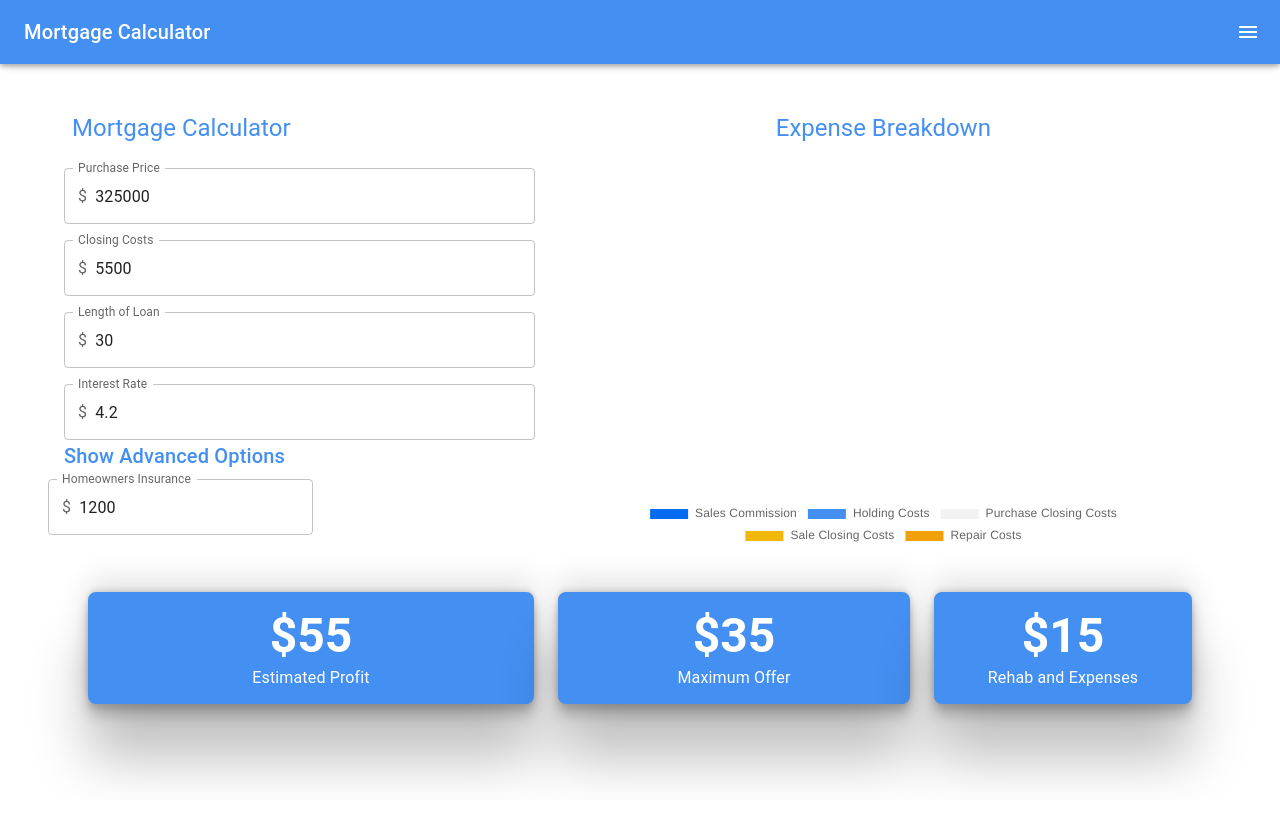
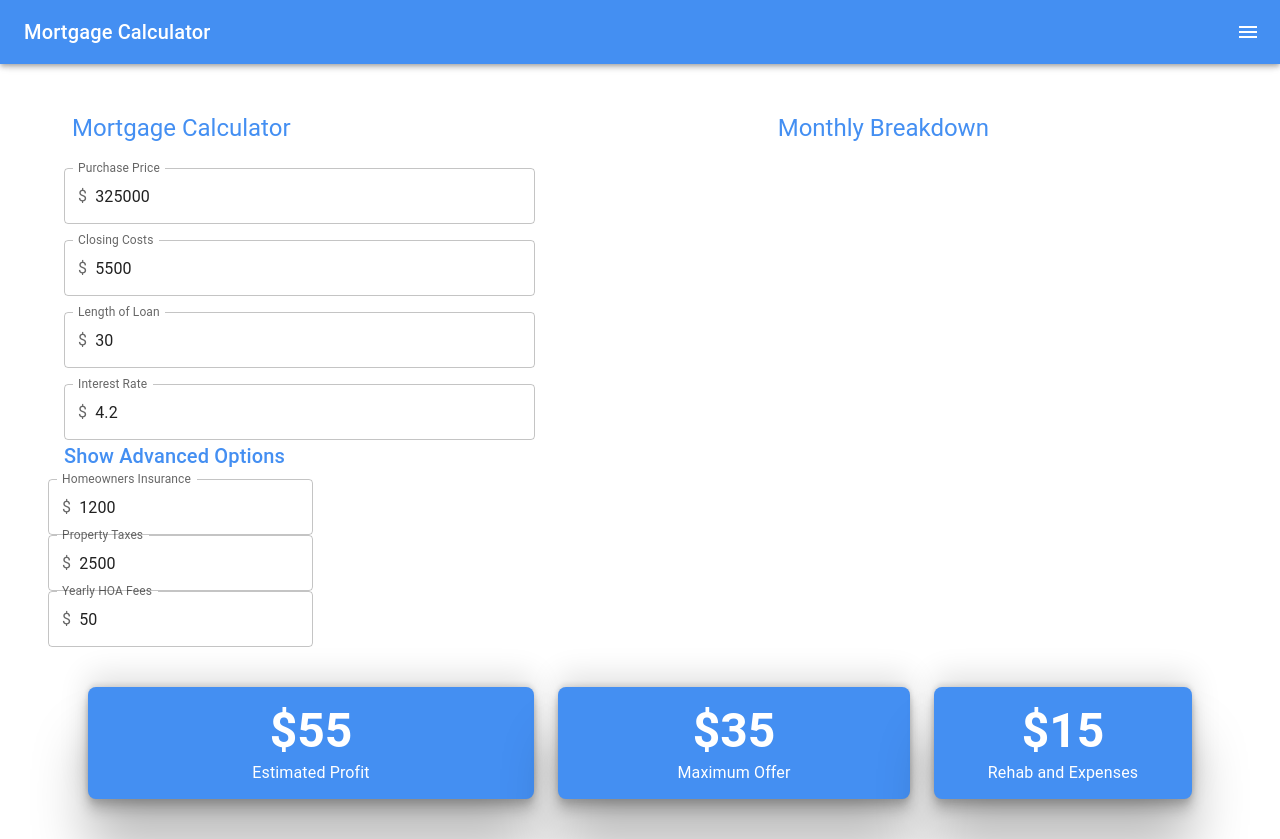
Before and after one commit to ryanevans253/react-calculators, a React (Create React App) app: page / in a window 1280 px wide. Before the commit the page ends 800 px from the top, so only its background shows below. Built offline with nearby package versions, Linux system fonts and the light colour scheme.

Commit message:
advanced options toggle

```diff
--- a/src/Mortgage.js
+++ b/src/Mortgage.js
@@ -25,24 +25,7 @@ function Mortgage() {
     setMonthlyMortgage(+purchasePrice * (+interestRate / 100 + 1));
   }, []);
 
-  //potential type conversion bug here
-  // useEffect(() => {
-  //   setRehabAndExpenses(
-  //     +closingCosts +
-  //       +salesClosing +
-  //       (+arv * +commissions) / 100 +
-  //       +repair +
-  //       +holdingCost * holdingTime
-  //   );
-  // }, [
-  //   closingCosts,
-  //   salesClosing,
-  //   arv,
-  //   commissions,
-  //   repair,
-  //   holdingCost,
-  //   holdingTime,
-  // ]);
+  //advanced options
 
   return (
     <div className="App">
@@ -61,17 +44,8 @@ function Mortgage() {
                 component="div"
                 sx={{ mx: 1, color: "#448FF2" }}
               >
-                Expense Breakdown
+                Monthly Breakdown
               </Typography>
-              <FlipChart
-              // commission={commissions}
-              // arv={arv}
-              // purchaseClosingCosts={closingCosts}
-              // salesClosingCosts={salesClosing}
-              // holdingCost={holdingCost}
-              // holdingTime={holdingTime}
-              // repair={repair}
-              />
             </Container>
           </Grid>
         </Grid>
@@ -96,5 +70,3 @@ function Mortgage() {
 }
 
 export default Mortgage;
-
-//charts need fully redone
--- a/src/components/mortgageInput/MortgageInput.js
+++ b/src/components/mortgageInput/MortgageInput.js
@@ -3,17 +3,20 @@ import { Typography } from "@mui/material";
 import { TextField } from "@mui/material";
 import { InputAdornment } from "@mui/material";
 import { useState } from "react";
+import "./mortgageInput.css";
 
 export default function MortgageInput(props) {
   //handleChange functions here
-
-  const [advancedOptions, setAdvancedOptions] = useState(false);
 
   //   const showAdvancedOptions = () => {
   //     advancedOptions === "display: none"
   //       ? setAdvancedOptions("")
   //       : setAdvancedOptions("display: none");
   //   };
+
+  const [advancedOptions, setAdvancedOptions] = useState(false);
+
+  const handleAdvancedToggle = () => setAdvancedOptions(!advancedOptions);
 
   return (
     <div>
@@ -86,7 +89,7 @@ export default function MortgageInput(props) {
         </Grid>
         {/* /////////////////////////////////////////////////////////////////////////// extras */}
         <Typography
-          onClick={() => setAdvancedOptions((s) => !s)}
+          onClick={handleAdvancedToggle}
           variant="h6"
           gutterBottom
           component="div"
@@ -94,10 +97,9 @@ export default function MortgageInput(props) {
         >
           Show Advanced Options
         </Typography>
-        <div sx={{ display: "none" }}>
+        <div className={advancedOptions ? "hide" : ""}>
           <Grid item xs={12}>
             <TextField
-              sx={{ display: "block" }}
               fullWidth
               // onChange={handleClosingChange}
               defaultValue={1200}
@@ -112,7 +114,6 @@ export default function MortgageInput(props) {
           </Grid>
           <Grid item xs={12}>
             <TextField
-              sx={{ display: "none" }}
               fullWidth
               // onChange={handleClosingChange}
               defaultValue={2500}
@@ -127,7 +128,6 @@ export default function MortgageInput(props) {
           </Grid>
           <Grid item xs={12}>
             <TextField
-              sx={{ display: "none" }}
               fullWidth
               // onChange={handleClosingChange}
               defaultValue={50}
--- /dev/null
+++ b/src/components/mortgageInput/mortgageInput.css
@@ -0,0 +1,3 @@
+.hide {
+  display: none;
+}
```
